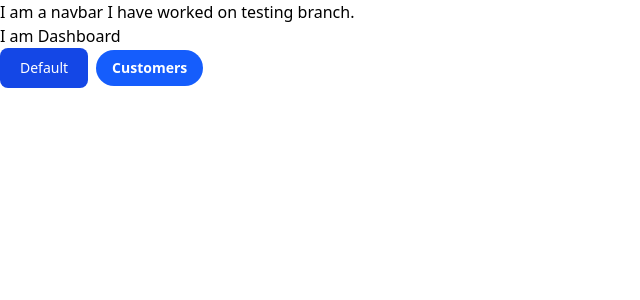
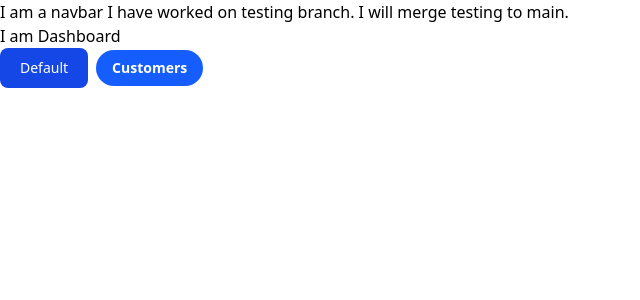
Before and after one commit to Mehtab2002/Smart-Book, a Next.js app: page / in a window 1280 px wide. Shown: the top 300 px of the page, without its empty margins (0-640 px from the left). Built offline with nearby package versions, Linux system fonts and the light colour scheme.

Commit message:
testing to main

```diff
--- a/components/Navbar.js
+++ b/components/Navbar.js
@@ -5,6 +5,7 @@ const Navbar = () => {
     <nav>
       I am a navbar
       I have worked on testing branch.
+      I will merge testing to main.
     </nav>
   )
 }
```
